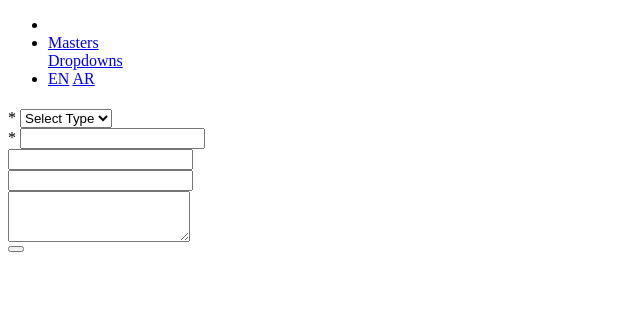
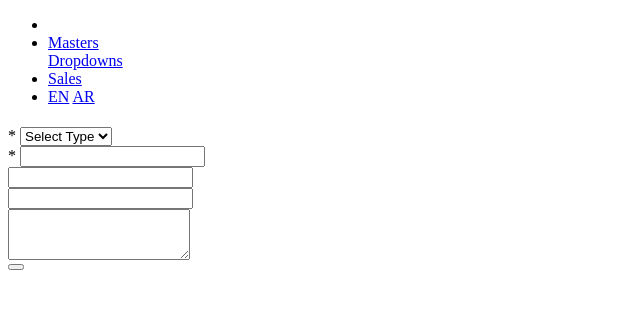
Before and after one commit to khalloda/Claude-SP, a PHP site: template app/views/clients/form.php in a window 1280 px wide. Shown: the top 309 px of the page, without its empty margins (0-640 px from the left). Run offline with PHP 8.4, Linux system fonts and the light colour scheme; the template is opened without the code that fills it, so the values that code supplies are empty.

Commit message:
Update nav.php

```diff
--- a/app/views/layouts/nav.php
+++ b/app/views/layouts/nav.php
@@ -34,6 +34,17 @@ $arUrl = $basePath . '?lang=ar';
                     </div>
                 </li>
 
+                <!-- Sales Flow Menu -->
+                <li class="dropdown">
+                    <a href="#" class="nav-link dropdown-toggle">Sales</a>
+                    <div class="dropdown-menu">
+                        <a href="/quotes" class="dropdown-item"><?= I18n::t('navigation.quotes') ?></a>
+                        <a href="/salesorders" class="dropdown-item"><?= I18n::t('navigation.sales_orders') ?></a>
+                        <a href="/invoices" class="dropdown-item"><?= I18n::t('navigation.invoices') ?></a>
+                        <a href="/payments" class="dropdown-item"><?= I18n::t('navigation.payments') ?></a>
+                    </div>
+                </li>
+
                 <!-- Language Switcher -->
                 <li class="lang-switcher">
                     <a href="<?= $enUrl ?>" class="lang-link <?= I18n::getLocale() === 'en' ? 'active' : '' ?>">EN</a>
```
